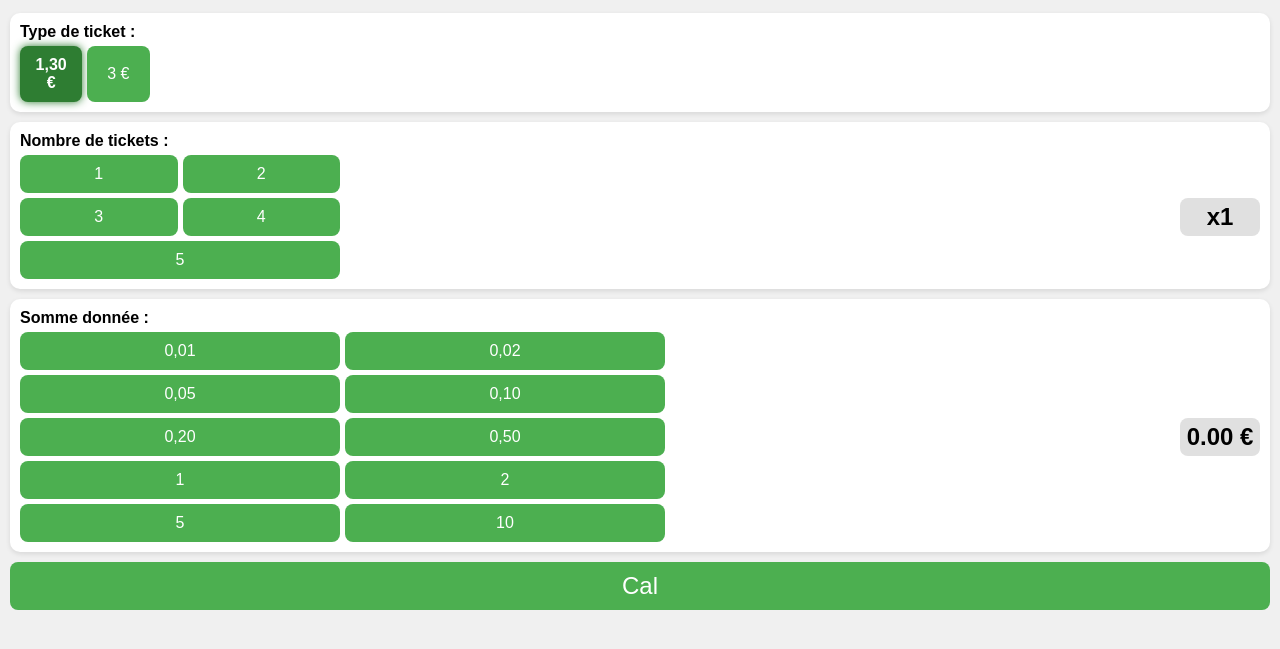
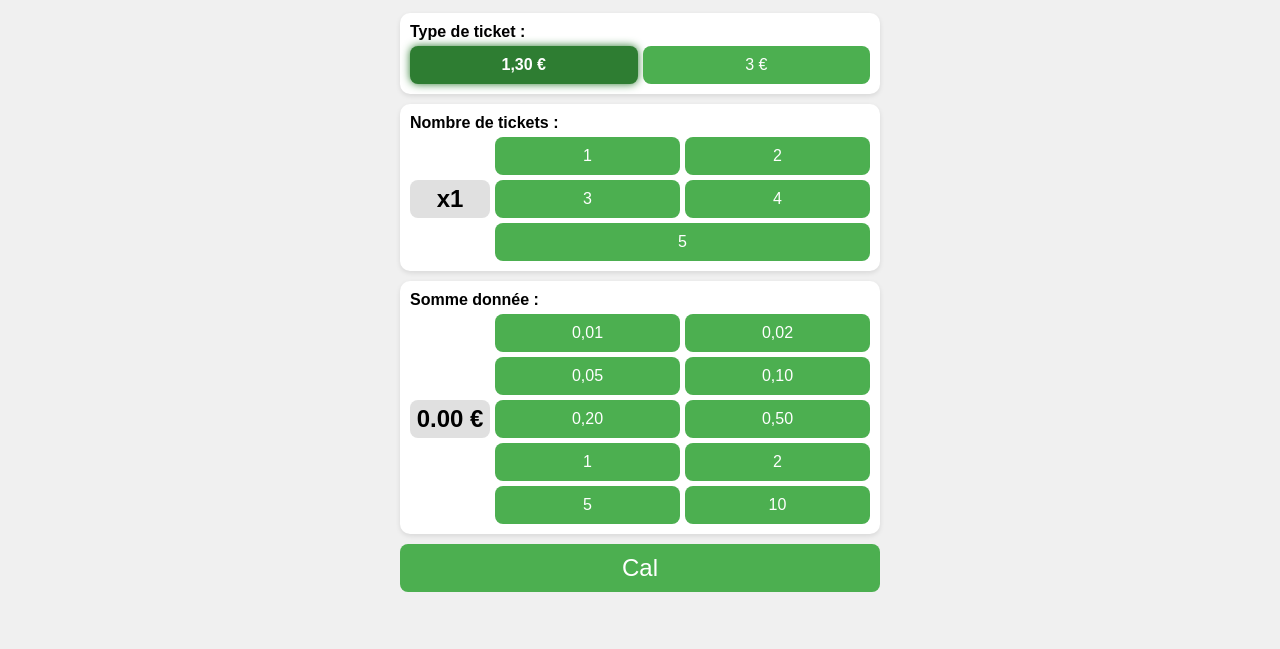
Before and after one commit to joelzender-art/monnaie-12, a plain HTML site: page index.html in a window 1280 px wide. Shown: the part 57-706 px from the top of the page. Drawn offline with Linux system fonts and the light colour scheme.

Commit message:
Update index.html

```diff
--- a/index.html
+++ b/index.html
@@ -8,9 +8,9 @@
     body {
       font-family: sans-serif;
       padding: 10px;
-      max-width: 100%;
       margin: auto;
       background: #f0f0f0;
+      max-width: 480px;
     }
     h1 {
       text-align: center;
@@ -30,18 +30,28 @@
       margin-bottom: 5px;
       font-size: 1em;
     }
-    .ticket-row, .quantite-row, .somme-row {
+    .row {
       display: flex;
       align-items: center;
+      gap: 5px;
       flex-wrap: wrap;
-      gap: 5px;
     }
-    .ticket-buttons, .quantite-buttons, .pieces {
+    .result-box {
+      min-width: 70px;
+      background: #e0e0e0;
+      border-radius: 8px;
+      text-align: center;
+      font-size: 1.5em;
+      font-weight: bold;
+      padding: 5px;
+    }
+    .buttons {
       display: flex;
       flex-wrap: wrap;
       gap: 5px;
+      flex: 1;
     }
-    .ticket-buttons button, .quantite-buttons button, .pieces button {
+    .buttons button {
       flex: 1 1 45%;
       min-width: 60px;
       padding: 10px;
@@ -51,25 +61,10 @@
       background: #4CAF50;
       color: white;
     }
-    .ticket-buttons button.selected {
+    .buttons button.selected {
       background: #2E7D32;
       font-weight: bold;
       box-shadow: 0 0 8px #2E7D32;
-    }
-    .quantite-result, .somme-result {
-      min-width: 70px;
-      background: #e0e0e0;
-      border-radius: 8px;
-      display: flex;
-      align-items: center;
-      justify-content: center;
-      font-size: 1.5em;
-      font-weight: bold;
-      padding: 5px;
-    }
-    .quantite-row, .somme-row {
-      flex-direction: row-reverse;
-      justify-content: space-between;
     }
     .actions {
       display: flex;
@@ -118,19 +113,17 @@
   <div id="pagePrincipale">
     <div class="champ">
       <label>Type de ticket :</label>
-      <div class="ticket-row">
-        <div class="ticket-buttons">
-          <button id="btn1h" onclick="selectTicket(1.3)">1,30 €</button>
-          <button id="btn1j" onclick="selectTicket(3)">3 €</button>
-        </div>
+      <div class="buttons">
+        <button id="btn1h" onclick="selectTicket(1.3)">1,30 €</button>
+        <button id="btn1j" onclick="selectTicket(3)">3 €</button>
       </div>
     </div>
 
     <div class="champ">
       <label>Nombre de tickets :</label>
-      <div class="quantite-row">
-        <div class="quantite-result" id="quantiteAffiche">x1</div>
-        <div class="quantite-buttons">
+      <div class="row">
+        <div class="result-box" id="quantiteAffiche">x1</div>
+        <div class="buttons">
           <button onclick="selectQuantite(1)">1</button>
           <button onclick="selectQuantite(2)">2</button>
           <button onclick="selectQuantite(3)">3</button>
@@ -142,9 +135,9 @@
 
     <div class="champ">
       <label>Somme donnée :</label>
-      <div class="somme-row">
-        <div class="somme-result" id="sommeAffiche">0.00 €</div>
-        <div class="pieces">
+      <div class="row">
+        <div class="result-box" id="sommeAffiche">0.00 €</div>
+        <div class="buttons">
           <button onclick="ajouterMontant(0.01)">0,01</button>
           <button onclick="ajouterMontant(0.02)">0,02</button>
           <button onclick="ajouterMontant(0.05)">0,05</button>
@@ -180,7 +173,7 @@
 
     function selectTicket(value) {
       ticketType = value;
-      document.querySelectorAll('.ticket-buttons button').forEach(b => b.classList.remove('selected'));
+      document.querySelectorAll('.buttons button').forEach(b => b.classList.remove('selected'));
       if (value === 1.3) {
         document.getElementById('btn1h').classList.add('selected');
       } else {
@@ -191,8 +184,6 @@
     function selectQuantite(q) {
       currentQuantite = q;
       document.getElementById('quantiteAffiche').innerText = 'x' + q;
-      document.querySelectorAll('.quantite-buttons button').forEach(b => b.classList.remove('selected'));
-      document.querySelectorAll('.quantite-buttons button')[q - 1].classList.add('selected');
     }
 
     function ajouterMontant(valeur) {
@@ -226,7 +217,6 @@
       selectTicket(1.3);
       selectQuantite(1);
       document.getElementById('sommeAffiche').innerText = '0.00 €';
-
       document.getElementById('pageResultat').style.display = 'none';
       document.getElementById('pagePrincipale').style.display = 'block';
     }
```
